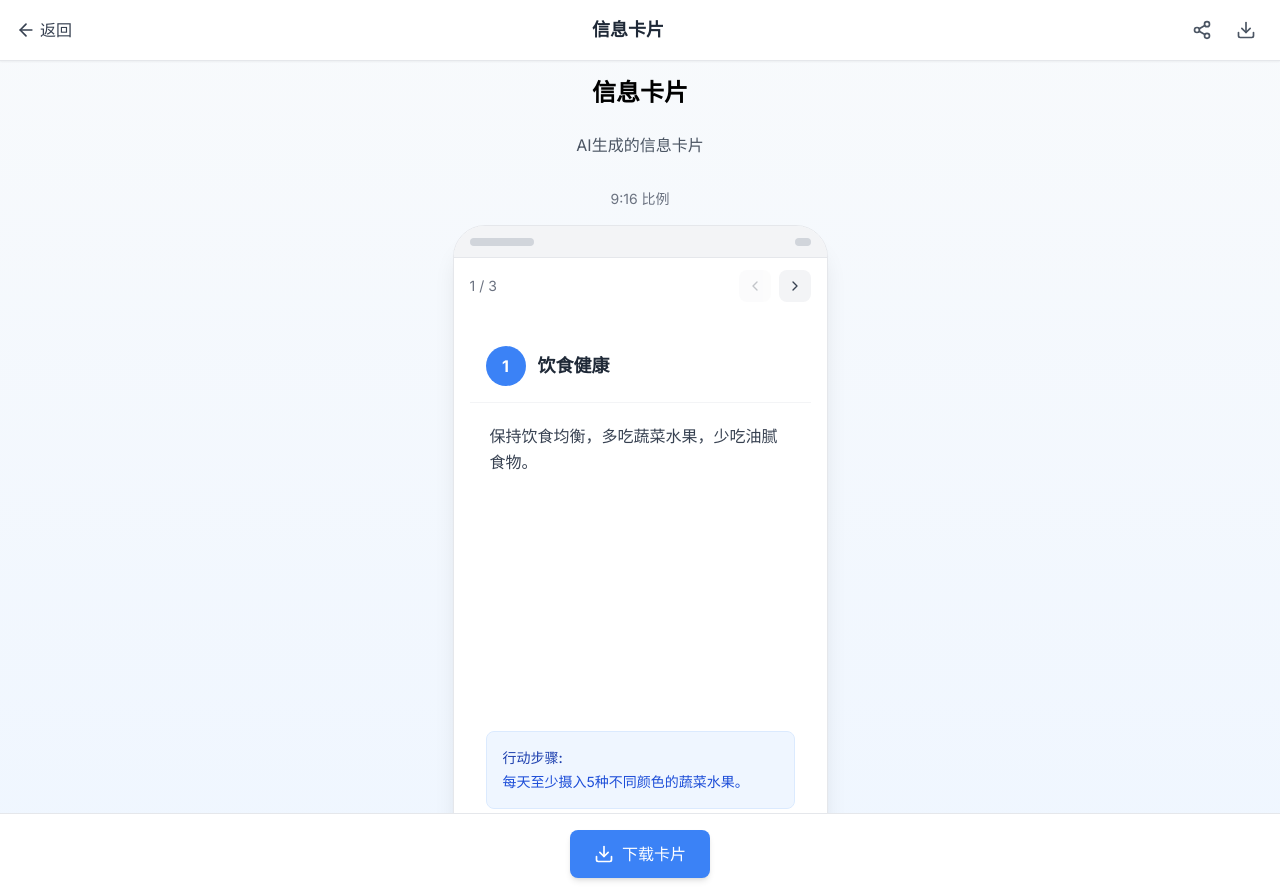
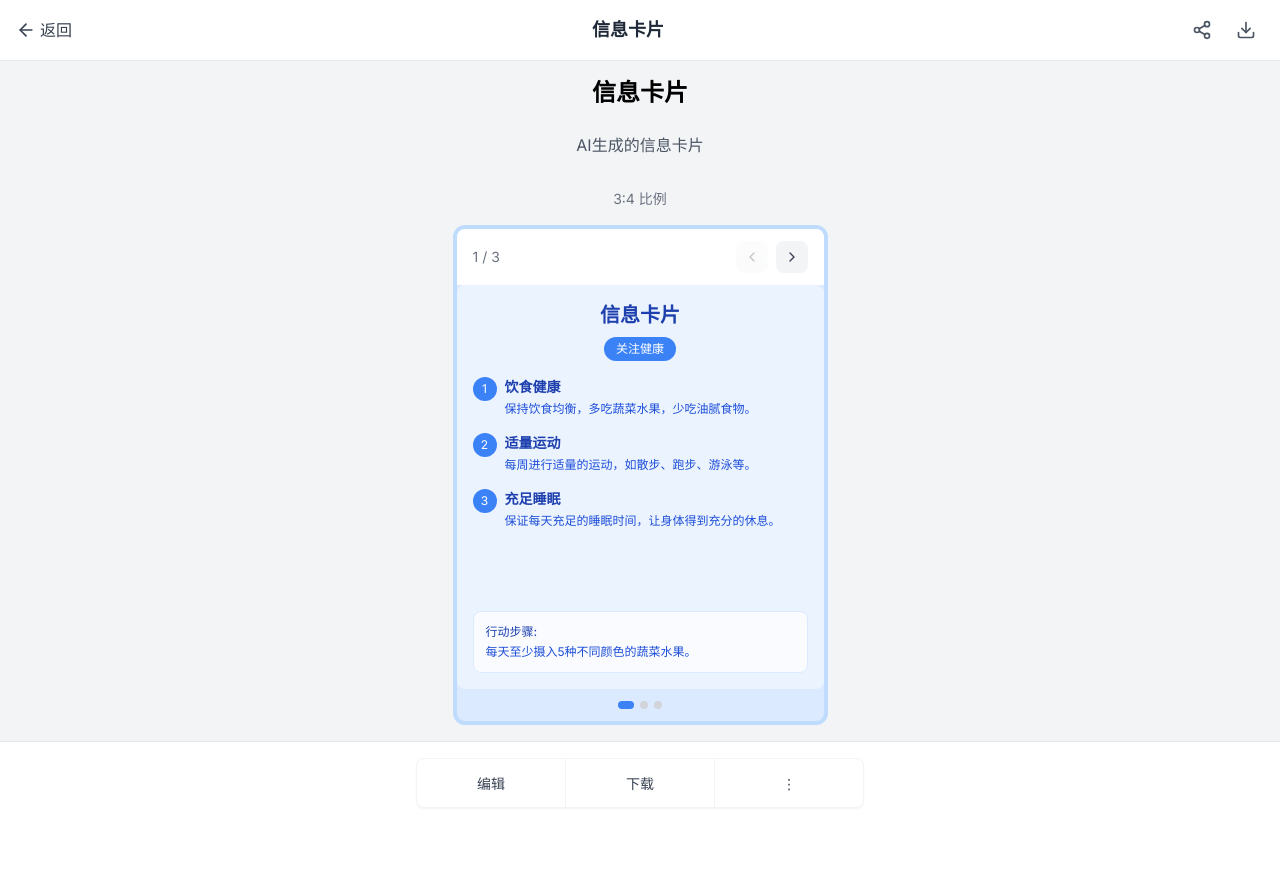
Before and after one commit to ingf/card, a Next.js app: page /detail in a window 1280 px wide. After the commit the page ends 824 px from the top, so only its background shows below. Built offline with nearby package versions, Linux system fonts and the light colour scheme; a web font is replaced by a local one.

Commit message:
style: 💄 update

```diff
--- a/app/api/generate/route.ts
+++ b/app/api/generate/route.ts
@@ -36,7 +36,7 @@ export async function POST(req: Request) {
    - 标题（简洁明了，5-10字为宜）
    - 详细描述（标准化长度：简单海报模式下显示的内容控制在50字以内，完整描述控制在150-200字之间）
    - 行动步骤（具体可执行的建议，控制在50字以内）
-3. 生成5-7个卡片项目，确保内容丰富且有实用价值
+3. 生成4个高质量卡片项目，确保内容丰富且有实用价值（标准卡片最多只能显示4个要点）
 4. 每个项目的内容应该是独立且完整的，不要简单重复
 5. 使用轮播布局（carousel）展示内容
 6. 设置美观的主题配色方案
@@ -57,7 +57,9 @@ export async function POST(req: Request) {
 - 内容应该专业、准确，并具有教育价值
 - 使用简明易懂的语言，避免过于技术性的术语
 
-生成的JSON应符合预定义的模式，包括标题、副标题、项目列表（至少5个项目）、布局和主题设置。
+重要提示：标准卡片最多只能显示4个要点，所以请确保生成的4个要点都是高质量、有价值的内容。
+
+生成的JSON应符合预定义的模式，包括标题、副标题、项目列表（4个高质量项目）、布局和主题设置。
 
 注意：确保生成的内容在不同格式的海报中都能良好展示，无论是简单的单行标题海报，还是包含详细内容的复杂海报。所有卡片项目的内容长度必须标准化，以确保在切换不同卡片时保持一致的视觉效果。`,
         },
--- a/app/detail/page.tsx
+++ b/app/detail/page.tsx
@@ -110,7 +110,7 @@ export default function DetailPage() {
       </div>
 
       {/* 主内容区域 - 竖屏展示 */}
-      <div className="flex-grow flex flex-col items-center justify-center p-4 overflow-y-auto">
+      <div className="flex-grow flex flex-col items-center justify-center p-4 overflow-y-auto bg-gray-100">
         {isLoading ? (
           <div className="text-center">
             <div className="w-16 h-16 border-4 border-blue-200 border-t-blue-500 rounded-full animate-spin mx-auto mb-4"></div>
@@ -120,8 +120,9 @@ export default function DetailPage() {
           <div className="max-w-md w-full mx-auto" style={{ maxHeight: "90vh" }}>
             <Card
               data={cardData}
-              platformRatio="9:16"
+              platformRatio="3:4"
               posterFormat={template as string}
+              hideNavigation={false}
             />
           </div>
         ) : (
@@ -136,13 +137,26 @@ export default function DetailPage() {
 
       {/* 底部操作栏 */}
       <div className="bg-white border-t border-gray-200 p-4 flex justify-center">
-        <button
-          className="px-6 py-3 bg-blue-500 hover:bg-blue-600 text-white rounded-lg flex items-center shadow-md"
-          onClick={() => alert('下载功能将在后续版本中实现')}
-        >
-          <Download className="h-5 w-5 mr-2" />
-          下载卡片
-        </button>
+        <div className="max-w-md w-full bg-white rounded-lg shadow-sm border border-gray-100 flex justify-between items-center">
+          <button
+            className="flex-1 py-3 text-center text-gray-700 hover:bg-gray-50 transition-colors border-r border-gray-100"
+            onClick={() => alert('编辑功能将在后续版本中实现')}
+          >
+            <span className="text-sm">编辑</span>
+          </button>
+          <button
+            className="flex-1 py-3 text-center text-gray-700 hover:bg-gray-50 transition-colors border-r border-gray-100"
+            onClick={() => alert('下载功能将在后续版本中实现')}
+          >
+            <span className="text-sm">下载</span>
+          </button>
+          <button
+            className="flex-1 py-3 text-center text-gray-700 hover:bg-gray-50 transition-colors"
+            onClick={() => alert('更多功能将在后续版本中实现')}
+          >
+            <span className="text-sm">⋮</span>
+          </button>
+        </div>
       </div>
     </main>
   );
--- a/components/Card.tsx
+++ b/components/Card.tsx
@@ -69,9 +69,9 @@ const CardItem = ({ item, theme, layout }: {
     'glass': 'bg-white/70 backdrop-blur-md border border-white/20'
   };
 
-  // 数字标记位置
-  const numberPosition = layout?.itemStyle?.numberStyle?.position || 'center-left';
-  const numberShape = layout?.itemStyle?.numberStyle?.shape || 'circle';
+  // 简化数字标记处理
+  const showNumber = true; // 默认显示数字
+  const numberShape = 'circle'; // 默认圆形
 
   // 数字标记形状
   const numberShapeClasses = {
@@ -134,15 +134,8 @@ const CardItem = ({ item, theme, layout }: {
 
       <div className="p-6 relative">
         {/* 标题区域 */}
-        <div className={cn(
-          "flex items-center gap-4 mb-4",
-          {
-            'flex-row': numberPosition === 'center-left',
-            'flex-row-reverse': numberPosition === 'top-right',
-            'justify-between': numberPosition === 'top-right',
-          }
-        )}>
-          {layout?.itemStyle?.numberStyle?.show !== false && (
+        <div className="flex items-center gap-4 mb-4">
+          {showNumber && (
             <div
               className={cn(
                 "flex-shrink-0 w-10 h-10 flex items-center justify-center",
@@ -151,8 +144,6 @@ const CardItem = ({ item, theme, layout }: {
               style={{
                 backgroundColor: primaryColor,
                 color: 'white',
-                width: layout?.itemStyle?.numberStyle?.size ? `${layout.itemStyle.numberStyle.size}px` : undefined,
-                height: layout?.itemStyle?.numberStyle?.size ? `${layout.itemStyle.numberStyle.size}px` : undefined,
               }}
             >
               <span className="text-xl font-bold text-white">
@@ -279,9 +270,145 @@ const CarouselNavButton = ({
   );
 };
 
-export function Card({ data, platformRatio = "default", posterFormat = "standard", hideNavigation = false }: CardProps) {
+// 渲染卡片内容
+const renderCardContent = (item: CardItemType, index: number, data: CardType, posterFormat: string) => {
+  // 根据海报格式渲染不同内容
+  if (posterFormat === "simple") {
+    // 简单海报样式 - 类似图片中的效果
+    return (
+      <div className="flex flex-col h-full bg-amber-50/80 p-4 rounded-lg">
+        {/* 标题区域 */}
+        <div className="text-center mb-4">
+          <h2 className="text-xl font-bold text-amber-800">{data.title}</h2>
+          <div className="inline-block px-3 py-1 bg-amber-500 text-white text-xs rounded-full mt-2">
+            关注健康
+          </div>
+        </div>
+
+        {/* 内容列表 */}
+        <div className="space-y-4 flex-grow">
+          {data.items.map((listItem, idx) => (
+            <div key={idx} className="flex items-start">
+              <div className="flex-shrink-0 bg-amber-500 text-white rounded-full w-6 h-6 flex items-center justify-center mr-2">
+                <span className="text-xs">{idx + 1}</span>
+              </div>
+              <div className="flex-grow">
+                <h3 className="text-sm font-bold text-amber-800">{listItem.title}</h3>
+                <p className="text-xs text-amber-700 mt-1">{listItem.description}</p>
+              </div>
+            </div>
+          ))}
+        </div>
+
+        {/* 行动步骤 */}
+        {item.actionStep && (
+          <div className="mt-4 bg-blue-50 p-3 rounded-lg border border-blue-100">
+            <div className="text-xs font-medium text-blue-800 mb-1">行动步骤:</div>
+            <div className="text-xs text-blue-700">
+              {item.actionStep}
+            </div>
+          </div>
+        )}
+      </div>
+    );
+  } else if (posterFormat === "complex") {
+    // 复杂海报样式
+    return (
+      <div className="flex flex-col h-full bg-gradient-to-br from-purple-50 to-pink-50 p-4 rounded-lg">
+        {/* 标题区域 */}
+        <div className="text-center mb-4">
+          <h2 className="text-xl font-bold bg-clip-text text-transparent bg-gradient-to-r from-purple-600 to-pink-600">{data.title}</h2>
+          <div className="inline-block px-3 py-1 bg-gradient-to-r from-purple-500 to-pink-500 text-white text-xs rounded-full mt-2">
+            关注健康
+          </div>
+        </div>
+
+        {/* 内容列表 */}
+        <div className="space-y-4 flex-grow">
+          {data.items.map((listItem, idx) => (
+            <div key={idx} className="flex items-start bg-white/70 p-3 rounded-lg shadow-sm">
+              <div className="flex-shrink-0 bg-gradient-to-r from-purple-500 to-pink-500 text-white rounded-full w-7 h-7 flex items-center justify-center mr-2">
+                <span className="text-xs">{idx + 1}</span>
+              </div>
+              <div className="flex-grow">
+                <h3 className="text-sm font-bold text-gray-800">{listItem.title}</h3>
+                <p className="text-xs text-gray-600 mt-1">{listItem.description}</p>
+              </div>
+            </div>
+          ))}
+        </div>
+
+        {/* 行动步骤 */}
+        {item.actionStep && (
+          <div className="mt-4 bg-white/70 p-3 rounded-lg shadow-sm border border-purple-100">
+            <div className="text-xs font-medium text-purple-800 mb-1">行动步骤:</div>
+            <div className="text-xs text-purple-700">
+              {item.actionStep}
+            </div>
+          </div>
+        )}
+      </div>
+    );
+  } else {
+    // 标准卡片样式 - 限制最多显示4个要点
+    const maxItems = 4;
+    const hasMoreItems = data.items.length > maxItems;
+
+    return (
+      <div className="flex flex-col h-full bg-blue-50/80 p-4 rounded-lg">
+        {/* 标题区域 */}
+        <div className="text-center mb-4">
+          <h2 className="text-xl font-bold text-blue-800">{data.title}</h2>
+          <div className="inline-block px-3 py-1 bg-blue-500 text-white text-xs rounded-full mt-2">
+            关注健康
+          </div>
+        </div>
+
+        {/* 内容列表 - 最多显示4个 */}
+        <div className="space-y-4 flex-grow">
+          {data.items.slice(0, maxItems).map((listItem, idx) => (
+            <div key={idx} className="flex items-start">
+              <div className="flex-shrink-0 bg-blue-500 text-white rounded-full w-6 h-6 flex items-center justify-center mr-2">
+                <span className="text-xs">{idx + 1}</span>
+              </div>
+              <div className="flex-grow">
+                <h3 className="text-sm font-bold text-blue-800">{listItem.title}</h3>
+                <p className="text-xs text-blue-700 mt-1">{listItem.description}</p>
+              </div>
+            </div>
+          ))}
+
+          {/* 显示"查看更多"按钮 */}
+          {hasMoreItems && (
+            <div className="text-center mt-2">
+              <button
+                className="text-xs text-blue-600 hover:text-blue-800 underline"
+                onClick={() => alert(`还有${data.items.length - maxItems}个要点未显示，完整内容请查看详情`)}
+              >
+                查看更多 ({data.items.length - maxItems})
+              </button>
+            </div>
+          )}
+        </div>
+
+        {/* 行动步骤 */}
+        {item.actionStep && (
+          <div className="mt-4 bg-white/70 p-3 rounded-lg border border-blue-100">
+            <div className="text-xs font-medium text-blue-800 mb-1">行动步骤:</div>
+            <div className="text-xs text-blue-700">
+              {item.actionStep}
+            </div>
+          </div>
+        )}
+      </div>
+    );
+  }
+};
+
+export function Card({ data, platformRatio = "3:4", posterFormat = "standard", hideNavigation = false }: CardProps) {
   const [currentSlide, setCurrentSlide] = React.useState(0);
   const slideRef = React.useRef<HTMLDivElement>(null);
+  const [showButtons, setShowButtons] = React.useState(false);
 
   // 处理滑动到下一张卡片
   const nextSlide = () => {
@@ -301,133 +428,40 @@ export function Card({ data, platformRatio = "default", posterFormat = "standard
   // 当布局类型为 carousel 时使用纵向滑动布局
   const isCarousel = data.layout?.type === "carousel";
 
-  // 根据海报格式渲染不同内容
-  const renderCardContent = (item: CardItemType, index: number) => {
-    // 根据索引选择背景样式
-    const bgIndex = index % posterBackgrounds.simple.length;
-    const simpleBg = posterBackgrounds.simple[bgIndex];
-    const complexBg = posterBackgrounds.complex[bgIndex];
-
-    if (posterFormat === "simple") {
-      // 简单海报只显示标题和简短描述，添加艺术字体和背景
-      return (
-        <div className={`flex flex-col h-full ${simpleBg} p-6 rounded-xl`}>
-          <div className="bg-white text-blue-500 w-16 h-16 rounded-full flex items-center justify-center font-bold text-2xl mx-auto mb-6 shadow-md border-4 border-blue-100">
-            {index + 1}
-          </div>
-
-          <h3 className="text-2xl font-bold text-center mb-4 text-gray-800 font-serif tracking-wide">
-            {item.title}
-          </h3>
-
-          {/* 只显示描述的前1-2句，使用艺术字体，固定高度并添加溢出处理 */}
-          <div className="text-center text-lg text-gray-700 px-4 font-medium leading-relaxed h-32 overflow-y-auto">
-            {item.description.split('.')[0]}.
-            {item.description.split('.')[1] && `${item.description.split('.')[1]}.`}
-          </div>
-
-          {/* 添加装饰元素 */}
-          <div className="mt-6 flex justify-center">
-            <div className="h-1 w-16 bg-blue-300 rounded-full opacity-70"></div>
-          </div>
-        </div>
-      );
-    } else if (posterFormat === "complex") {
-      // 复杂海报显示完整内容，包括行动步骤，添加背景
-      return (
-        <div className={`flex flex-col h-full ${complexBg} p-6 rounded-xl`}>
-          <div className="flex items-center gap-4 mb-6">
-            <div className="bg-blue-500 text-white w-14 h-14 rounded-full flex items-center justify-center font-bold text-2xl flex-shrink-0 shadow-md">
-              {index + 1}
-            </div>
-
-            <h3 className="text-2xl font-bold text-gray-800 font-serif">
-              {item.title}
-            </h3>
-          </div>
-
-          {/* 为描述内容添加固定高度和溢出处理 */}
-          <div className="text-gray-700 leading-relaxed mb-6 text-lg h-48 overflow-y-auto">
-            {item.description}
-          </div>
-
-          {item.actionStep && (
-            <div className="mt-auto bg-white/80 backdrop-blur-sm p-4 rounded-lg border border-blue-200 shadow-sm">
-              <div className="font-medium text-blue-800 mb-2">行动步骤:</div>
-              <div className="text-blue-700">
-                {item.actionStep}
-              </div>
-            </div>
-          )}
-        </div>
-      );
-    } else {
-      // 标准卡片格式 - 使用现有的渲染方式
-      return (
-        <div className="flex flex-col h-full">
-          <div className="flex items-center gap-3 p-4 border-b border-gray-100">
-            <div className="bg-blue-500 text-white w-10 h-10 rounded-full flex items-center justify-center font-bold flex-shrink-0">
-              {index + 1}
-            </div>
-
-            <h3 className="text-lg font-bold text-gray-800 line-clamp-1">
-              {item.title}
-            </h3>
-          </div>
-
-          {/* 为描述内容添加固定高度和溢出处理 */}
-          <div className="p-5 text-gray-700 leading-relaxed flex-grow overflow-y-auto text-base h-64">
-            {item.description}
-          </div>
-
-          {item.actionStep && (
-            <div className="mx-4 mb-4 p-4 bg-blue-50 rounded-lg border border-blue-100">
-              <div className="font-medium text-blue-800 mb-1 text-sm">行动步骤:</div>
-              <div className="text-blue-700 text-sm">
-                {item.actionStep}
-              </div>
-            </div>
-          )}
-        </div>
-      );
-    }
-  };
-
   // 根据布局类型选择不同的渲染方式
   if (isCarousel) {
     return (
       <div className="w-full">
+        {!hideNavigation && (
+          <>
             <h2 className="text-2xl font-bold text-center mb-6">{data.title}</h2>
-
             {data.subtitle && (
               <p className="text-gray-600 text-center mb-8">{data.subtitle}</p>
             )}
-
             {/* 平台比例指示器 */}
-        {!hideNavigation && (
             <div className="text-center mb-4 text-sm text-gray-500">
               {platformRatio !== "default" ? `${platformRatio} 比例` : "默认比例"}
               {posterFormat !== "standard" && ` - ${posterFormat === "simple" ? "简单海报" : "复杂海报"}`}
             </div>
+          </>
         )}
 
-        {/* 手机框架容器 - 使用动态比例 */}
+        {/* 内容容器 - 使用动态比例 */}
         <div
-          className={`mx-auto ${ratioConfig.class}`}
+          className={`mx-auto ${ratioConfig.class} relative group`}
           style={{
             maxWidth: ratioConfig.width,
             // 设置最小高度，确保卡片有足够的高度
             minHeight: platformRatio === "default" ? "600px" : "auto"
           }}
+          onMouseEnter={() => setShowButtons(true)}
+          onMouseLeave={() => setShowButtons(false)}
         >
-          {/* 手机框架 */}
-          <div className="bg-white rounded-[32px] shadow-xl border border-gray-200 overflow-hidden h-full flex flex-col relative">
-            {/* 手机顶部状态栏 */}
-            <div className="bg-gray-100 h-8 min-h-[32px] w-full flex items-center justify-between px-4 border-b border-gray-200">
-              <div className="w-16 h-2 bg-gray-300 rounded-full"></div>
-              <div className="w-4 h-2 bg-gray-300 rounded-full"></div>
-            </div>
-
+          {/* 内容区域 - 直接显示内容，不使用手机框架 */}
+          <div className={`overflow-hidden h-full flex flex-col relative rounded-xl ${posterFormat === "simple" ? "bg-amber-100 border-4 border-amber-200" :
+            posterFormat === "complex" ? "bg-gradient-to-br from-purple-100 to-pink-100 border-4 border-purple-200" :
+              "bg-blue-100 border-4 border-blue-200"
+            }`}>
             {/* 指示器和导航 */}
             {!hideNavigation && (
               <div className="flex justify-between items-center px-4 py-3 bg-white">
@@ -457,16 +491,13 @@ export function Card({ data, platformRatio = "default", posterFormat = "standard
               </div>
             )}
 
-            {/* 轮播内容 - 使用新的渲染函数 */}
-            <div ref={slideRef} className="px-4 flex-grow overflow-y-auto" style={{ minHeight: "400px", height: "500px" }}>
-              <div className="transition-all duration-300 ease-in-out h-full py-4">
+            {/* 轮播内容 */}
+            <div ref={slideRef} className="flex-grow overflow-y-auto">
+              <div className="transition-all duration-300 ease-in-out h-full">
                 {data.items && data.items[currentSlide] && (
                   <div className="w-full h-full">
-                    <div
-                      className={`overflow-hidden mb-4 h-full flex flex-col ${posterFormat === "standard" ? "bg-white rounded-xl" : ""
-                        }`}
-                    >
-                      {renderCardContent(data.items[currentSlide], currentSlide)}
+                    <div className="h-full flex flex-col">
+                      {renderCardContent(data.items[currentSlide], currentSlide, data, posterFormat)}
                     </div>
                   </div>
                 )}
@@ -487,8 +518,29 @@ export function Card({ data, platformRatio = "default", posterFormat = "standard
               </div>
             )}
 
-            {/* 手机底部导航栏 */}
-            <div className="h-1.5 bg-gray-200 rounded-full mx-auto w-1/3 mb-3"></div>
+            {/* 悬浮按钮 */}
+            <div
+              className={`absolute bottom-0 left-0 right-0 bg-black/30 backdrop-blur-sm transition-opacity duration-300 flex justify-between items-center ${showButtons || hideNavigation ? 'opacity-100' : 'opacity-0'}`}
+            >
+              <button
+                className="flex-1 py-2 text-center text-white hover:bg-black/10 transition-colors"
+                onClick={() => alert('编辑功能将在后续版本中实现')}
+              >
+                <span className="text-xs">编辑</span>
+              </button>
+              <button
+                className="flex-1 py-2 text-center text-white hover:bg-black/10 transition-colors"
+                onClick={() => alert('下载功能将在后续版本中实现')}
+              >
+                <span className="text-xs">下载</span>
+              </button>
+              <button
+                className="flex-1 py-2 text-center text-white hover:bg-black/10 transition-colors"
+                onClick={() => alert('更多功能将在后续版本中实现')}
+              >
+                <span className="text-xs">⋮</span>
+              </button>
+            </div>
           </div>
         </div>
       </div>
@@ -515,36 +567,12 @@ export function Card({ data, platformRatio = "default", posterFormat = "standard
             'text-center'}
       `}>
         {data.items?.map((item, index) => (
-          <div
+          <CardItem
             key={index}
-            className="bg-white rounded-xl shadow-md overflow-hidden border border-gray-200"
-          >
-            {/* 卡片头部 */}
-            <div className="border-b border-gray-100 p-4 flex items-center gap-3">
-              <div className="bg-blue-500 w-8 h-8 rounded-full flex items-center justify-center flex-shrink-0">
-                <span className="text-white font-bold">{index + 1}</span>
-              </div>
-
-              {item.title && (
-                <h3 className="text-lg font-bold text-gray-800">{item.title}</h3>
-              )}
-            </div>
-
-            {/* 卡片内容 */}
-            <div className="p-4 text-gray-700">
-              {item.description}
-            </div>
-
-            {/* 行动步骤 (如果有) */}
-            {item.actionStep && (
-              <div className="mx-4 mb-4 p-3 bg-blue-50 rounded-lg border border-blue-100">
-                <div className="font-medium text-blue-800 mb-1 text-sm">行动步骤:</div>
-                <div className="text-blue-700 text-sm">
-                  {item.actionStep}
-                </div>
-              </div>
-            )}
-          </div>
+            item={item}
+            theme={data.theme}
+            layout={data.layout}
+          />
         ))}
       </div>
     </div>
```
Also changed, not shown: app/page.tsx (+90 -41 lines). Lines whose indentation alone changed are shown as unchanged.
